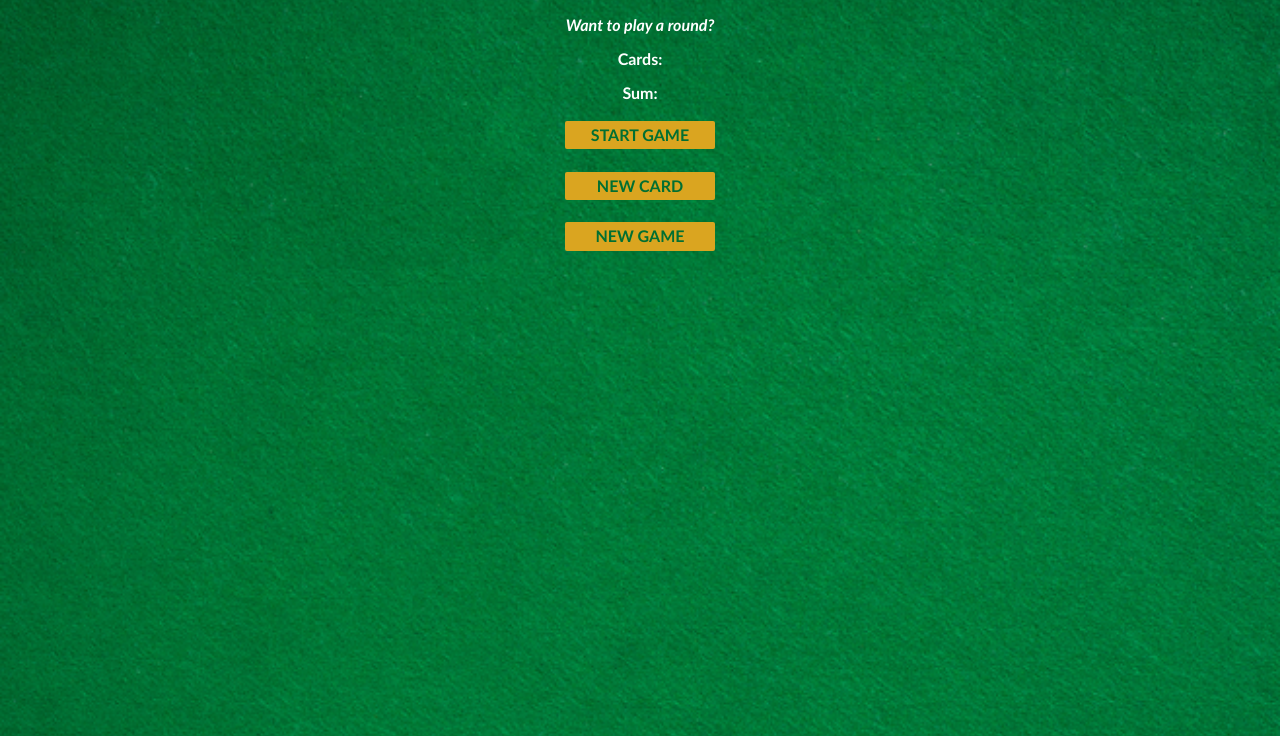
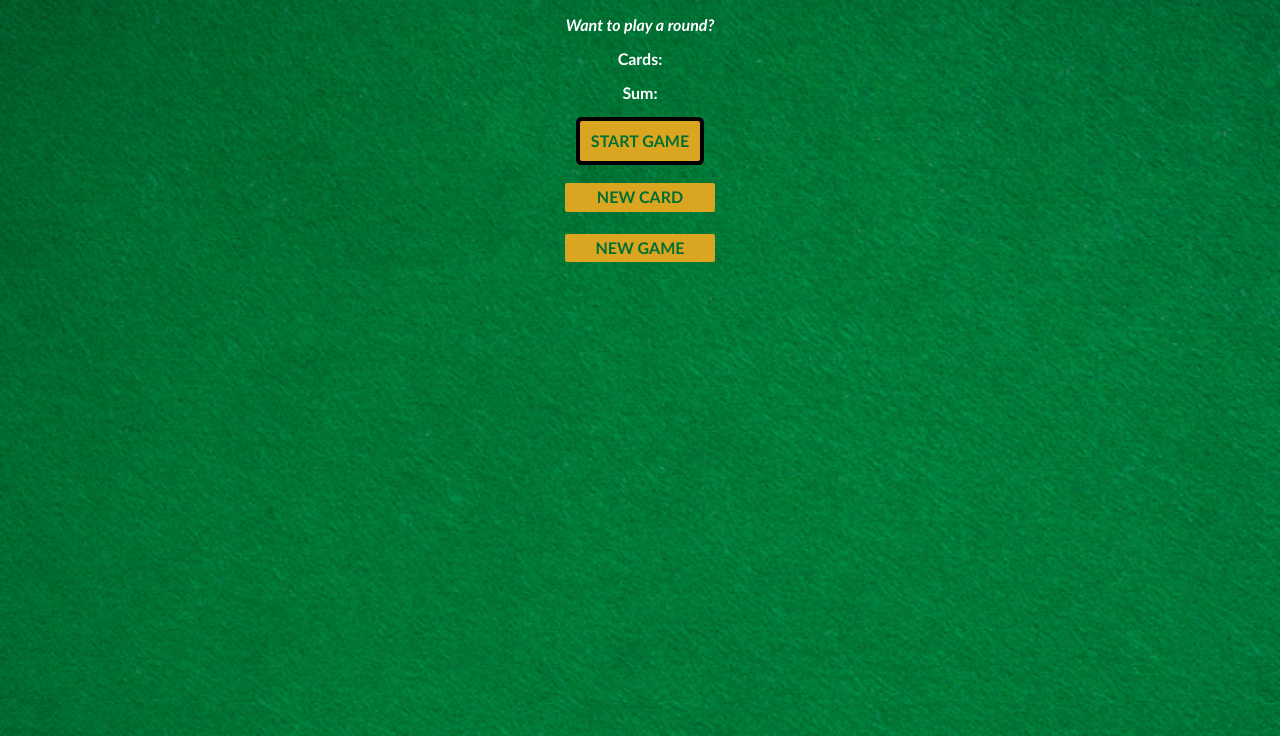
Before and after one commit to chandubhargav921/Blackjack-Game, a plain HTML site: page index.html in a window 1280 px wide. In both pictures the pointer is over the button "START GAME". Shown: the part 64-800 px from the top of the page. Drawn offline with nearby package versions, Linux system fonts and the light colour scheme; files whose address does not match are found by name.

Commit message:
Update index.css

```diff
--- a/index.css
+++ b/index.css
@@ -28,4 +28,12 @@ button {
     border-radius: 2px;
     margin-bottom: 2px;
     margin-top: 2px;
+
 }
+
+button:hover{
+
+   width: 120px;
+   height: 40px;
+    box-shadow: 0 0 0 4px black;
+}
```
